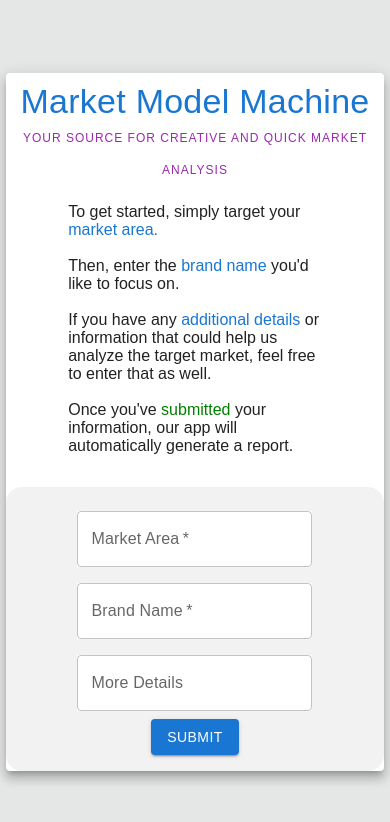
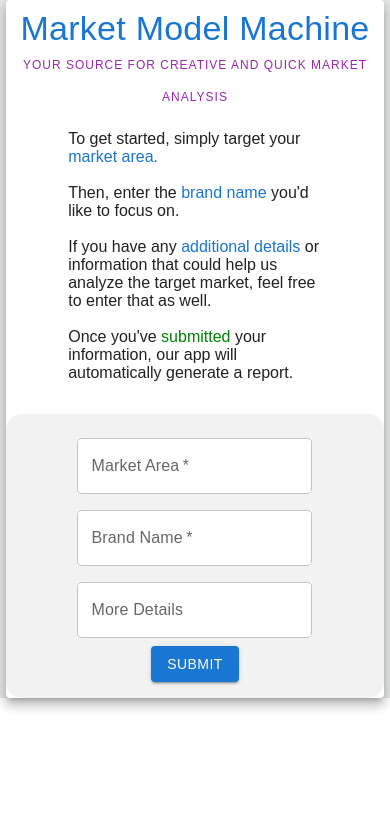
Before and after one commit to lamachina/bizbiz, a React (Create React App) app: page / in a window 390 px wide. Shown: the top 822 px of the page. Built offline with nearby package versions, Linux system fonts and the light colour scheme.

Commit message:
apikey changes

```diff
--- a/src/App.css
+++ b/src/App.css
@@ -3,7 +3,6 @@
   display: flex;
   align-items: center;
   justify-content: center;
-  height: 100%;
   background-color: #e5e7e6
 }
 
@@ -84,7 +83,6 @@ html {
 
 @media only screen and (max-width: 888px) {
   .App {
-    height: 100%;
     flex-direction: column;
   }
 
```
